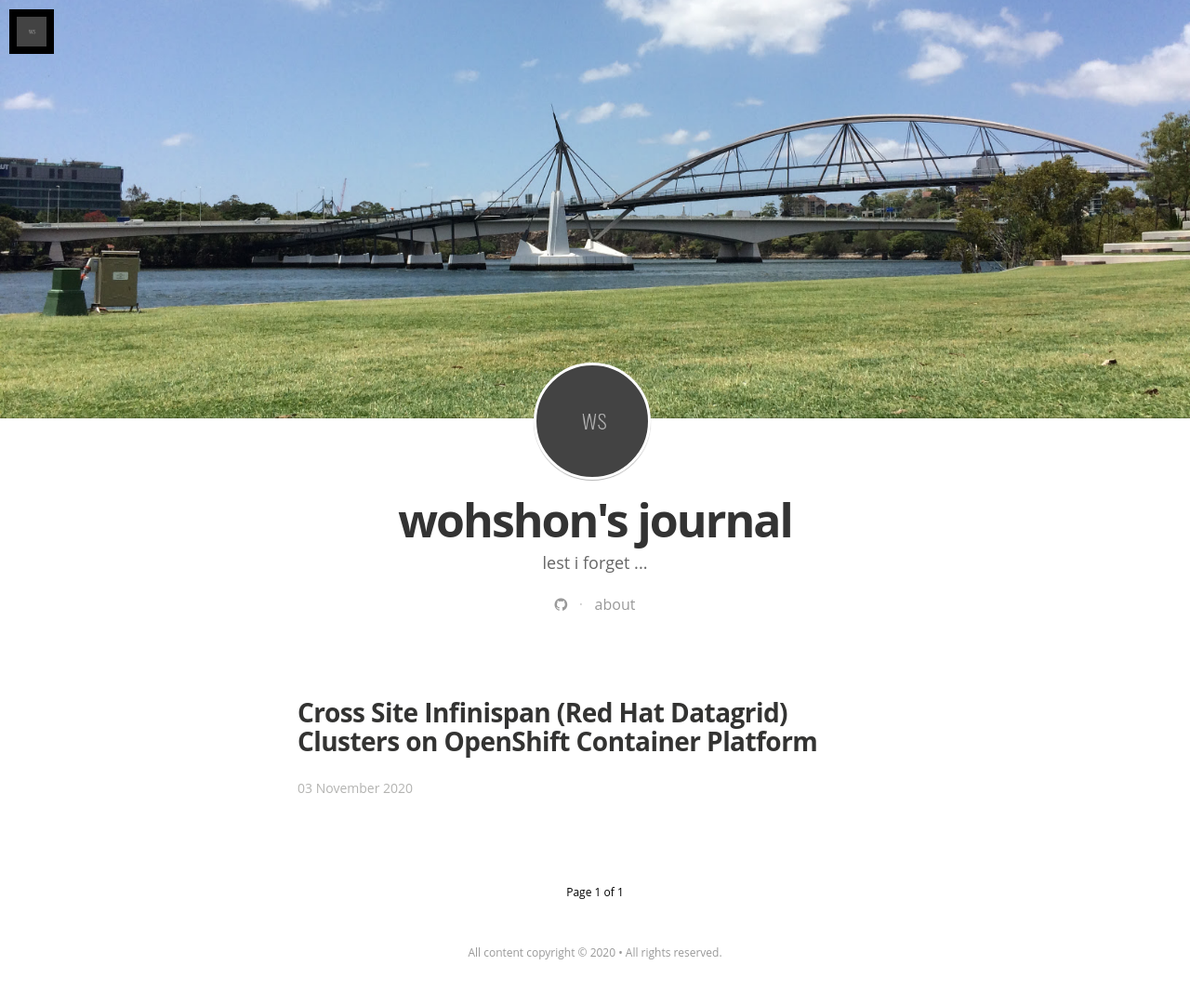
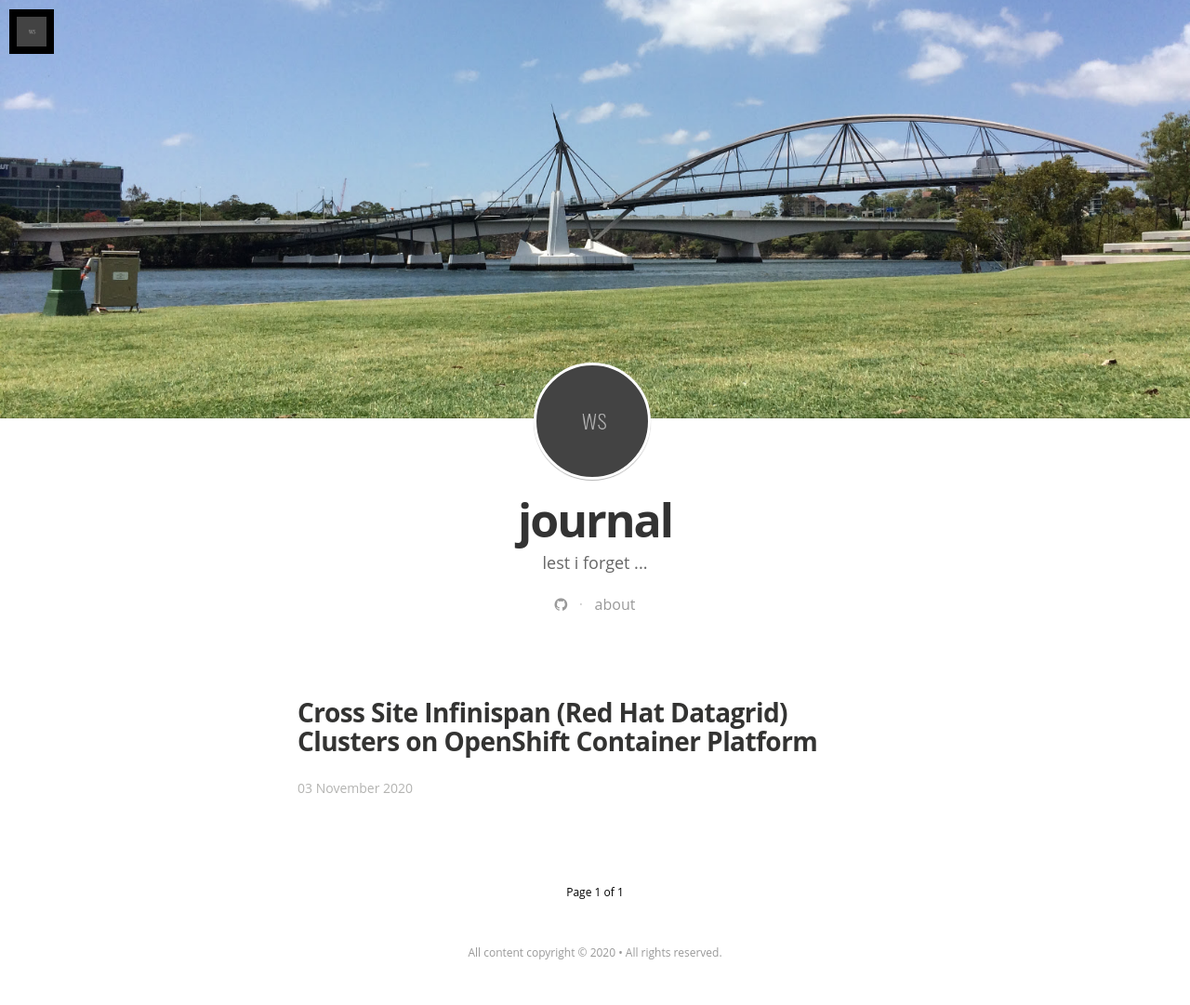
Before and after one commit to wohshon/wohshon.github.io, a Jekyll site: the page built from index.html, in a window 1280 px wide. Shown: the whole page at 93% size. Built offline with Jekyll 4.4.1, drawn with Linux system fonts in a browser that asks for light colours; nearby versions of some CDN libraries; some web fonts are replaced; the list of posts is cut into pages by our own code.

Commit message:
change title

```diff
--- a/_config.yml
+++ b/_config.yml
@@ -4,7 +4,7 @@ gems:
   - jekyll-paginate
 
 # Site settings
-title: "wohshon's journal"
+title: "journal"
 description: > # this means to ignore newlines until "email:"
    lest i forget ...
 
```
